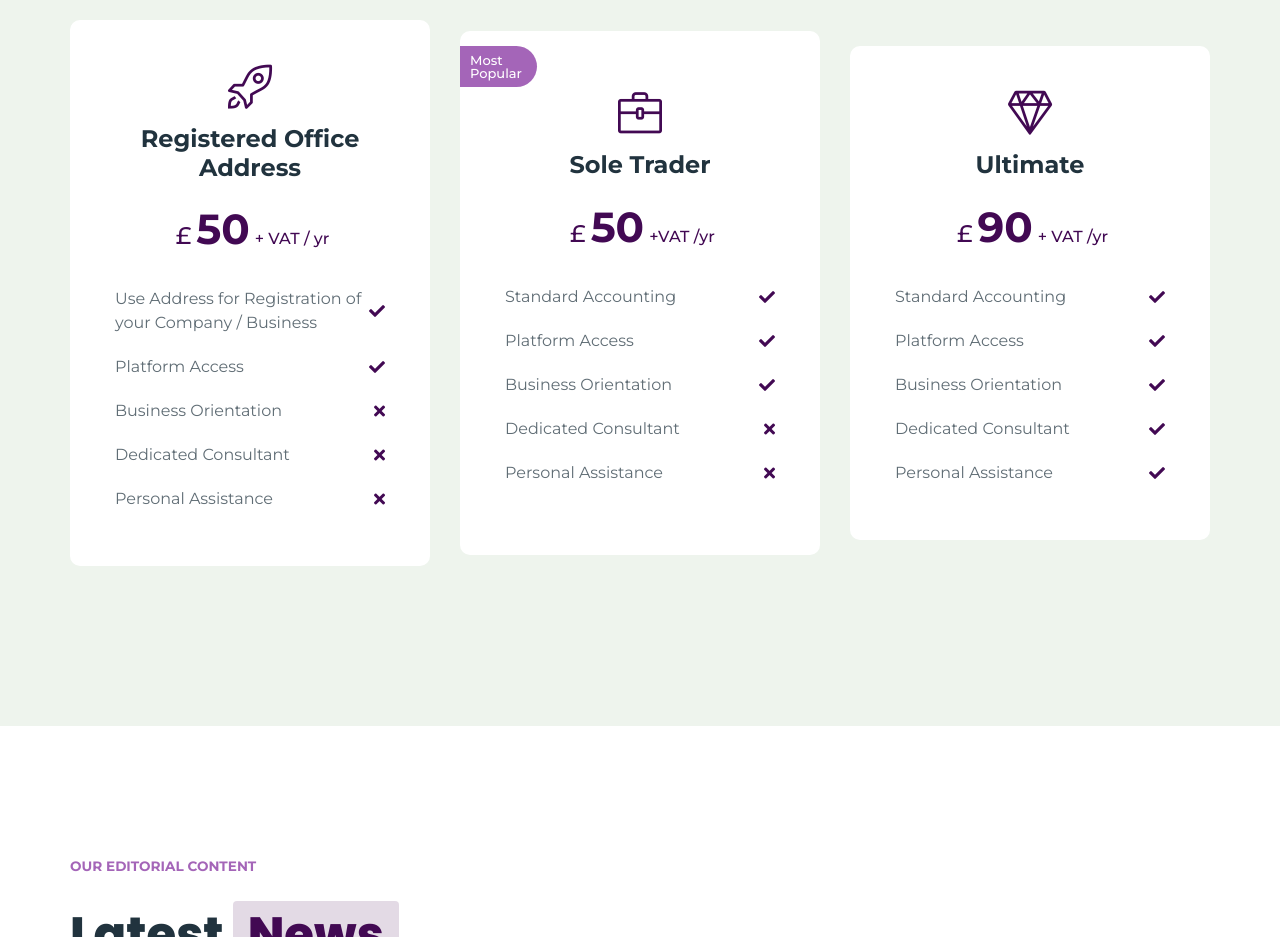
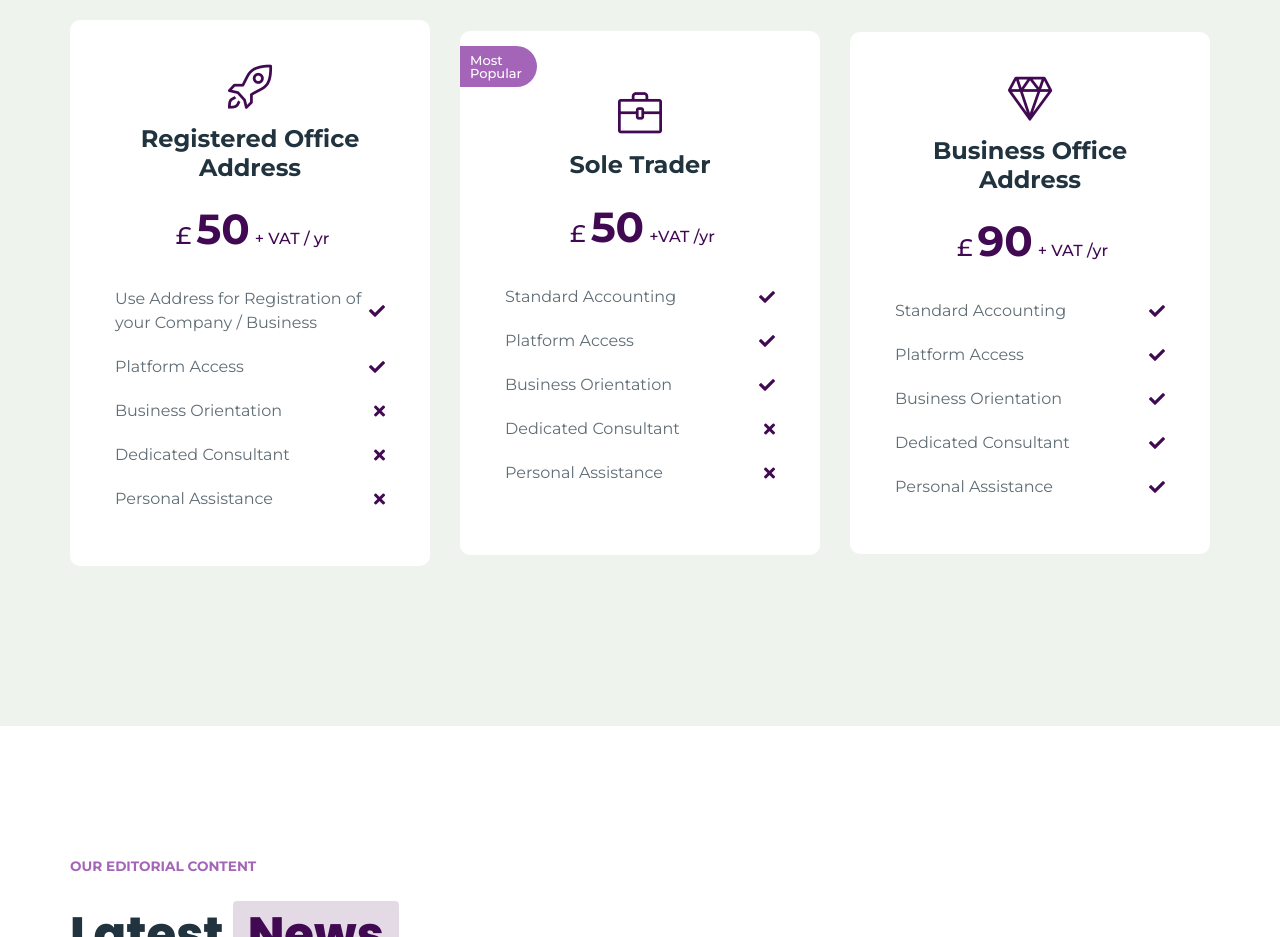
Before and after one commit to m-adyan/project01, a plain HTML site: page index.html in a window 1280 px wide. Shown: the part 4220-5157 px from the top of the page. Drawn offline with Linux system fonts and the light colour scheme.

Commit message:
Update index.html

```diff
--- a/index.html
+++ b/index.html
@@ -583,7 +583,7 @@
                         <div data-aos="fade-up" class="card">
                             <a href="#" class="choose-plan"><i class="btn-icon pulse fas fas fa-arrow-right"></i></a>
                             <i class="icon icon-diamond"></i>
-                            <h4>Ultimate</h4>
+                            <h4>Business Office Address</h4>
                             <span class="price">
                                 <i>£</i>90<span class="plan"> + VAT /yr</span>
                             </span>
```
